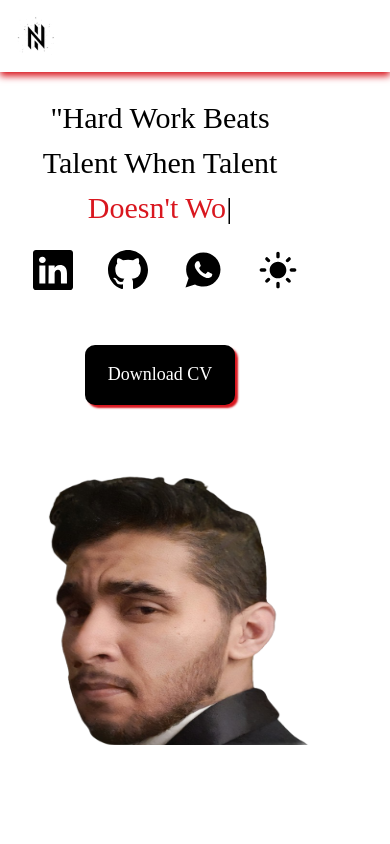
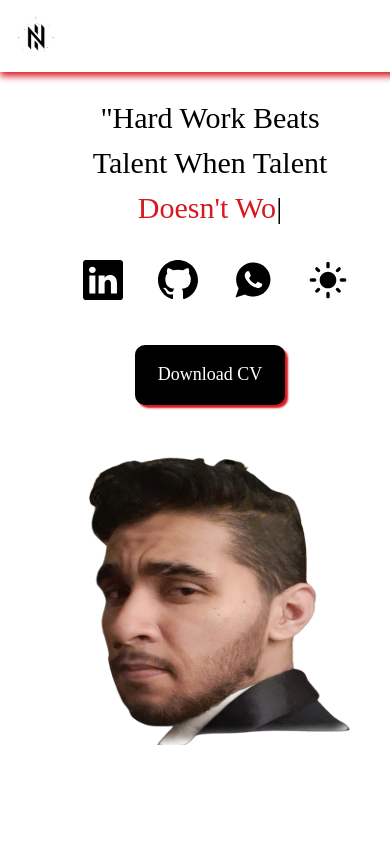
Before and after one commit to NathanDavids/PortfolioProject, a React (Vite) app: page / in a window 390 px wide. Shown: the top 844 px of the page. Built offline with nearby package versions, Linux system fonts and the light colour scheme; a web font is replaced by a local one.

Commit message:
Updated the Mobile Home Page

```diff
--- a/src/components/home/home.css
+++ b/src/components/home/home.css
@@ -209,6 +209,20 @@
         #homeContainer{
             width: 425px;
             height: 650px;
+            #nameContainer{
+                display: block;
+                white-space: nowrap;
+                justify-content: center;
+                align-items: center;
+                position: relative;
+                width: 100%;
+                height: auto;
+                color: white;
+                font-size: 100px;
+                top: 380px;
+                flex-wrap: wrap;
+                animation: name 8.5s linear infinite;
+            }
         #homeImgContainer{
             display: flex;
             justify-content: center;
@@ -216,7 +230,7 @@
             background-color: rgba(0, 0, 0, 0);
             position: relative;
             top: -130px;
-            left: -70px;
+            left: -30px;
             width: 100%;
             height: 100%;
             }
@@ -224,7 +238,7 @@
             width: 300px;
             height: 400px;
             top: -650px;
-            left: 10px;
+            left: 60px;
             }
             #homeQuote{
             font-size: 30px;
@@ -232,8 +246,8 @@
             #homeSocialsContainer{
             width: 300px;
             height: 350px;
-            top: -1050px;
-            left: 15px;
+            top: -1040px;
+            left: 65px;
             display: flex;
             justify-content: space-around;
             font-size: 50px;
@@ -247,7 +261,7 @@
             height: 100px;
             position: relative;
             top: -1170px;
-            left: 60px;
+            left: 110px;
             }
         }
     }
--- a/src/components/navbar/navbar.css
+++ b/src/components/navbar/navbar.css
@@ -199,3 +199,9 @@
         padding: 1rem 8.5rem;
     }
 }
+
+@media screen and (max-width:425px){
+    .header{
+        width: 425px;
+    }
+}
```
